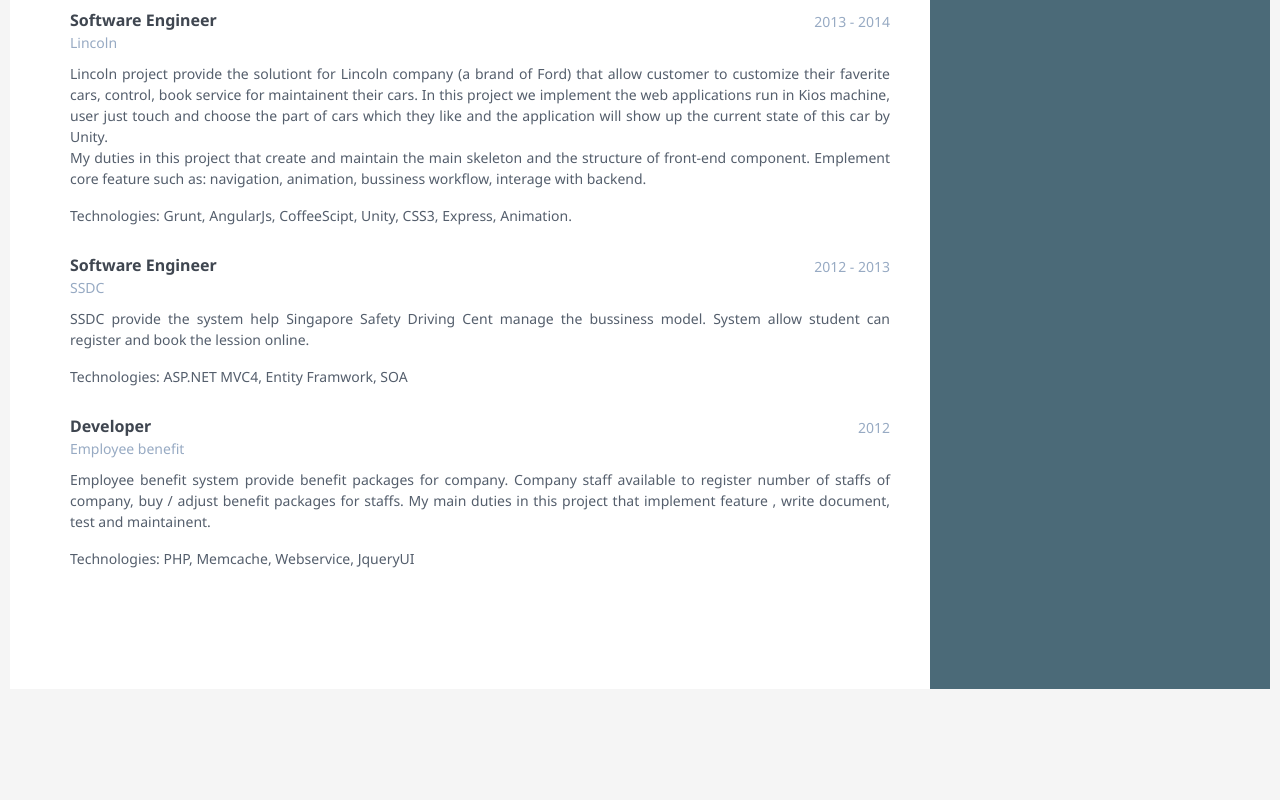
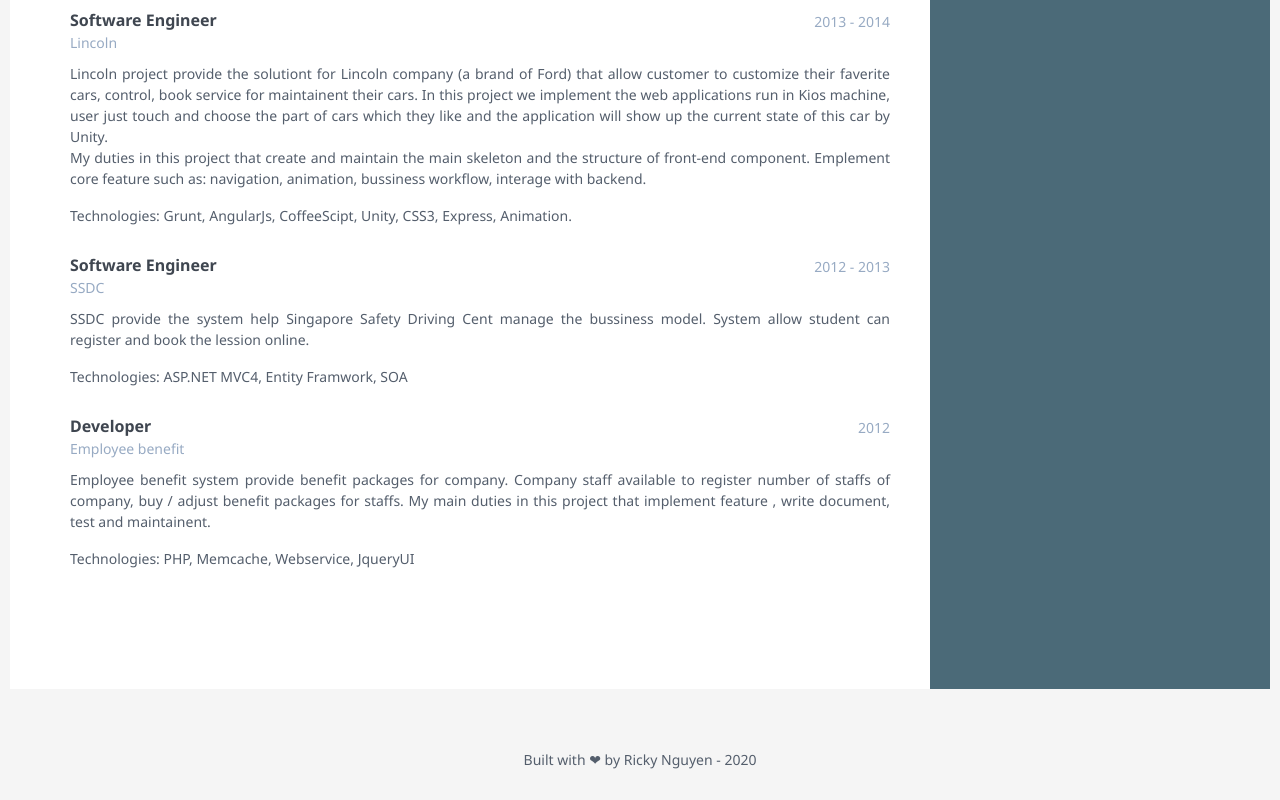
Before and after one commit to rickynguyen4590/cv, a Next.js app: page / in a window 1280 px wide. Shown: the part 1103-1903 px from the top of the page. Before the commit the page ends 1882 px from the top, so only its background shows below. Built offline with nearby package versions, Linux system fonts and the light colour scheme; some icons are missing.

Commit message:
Update new footer

```diff
--- a/pages/index.jsx
+++ b/pages/index.jsx
@@ -67,7 +67,8 @@ export default function Index() {
                             <p>
                                 Even though I can create an easy-to-use JS-lib for improving the team workload or create
                                 a modular application from scratch, I still believe that the hardest problem in this
-                                area is “how to motivate yourself and people around”. So, <b>I am looking forward to having
+                                area is “how to motivate yourself and people around”. So, <b>I am looking forward to
+                                having
                                 a change to resolve this problem with a long-term project</b>.
                             </p>
                             <p>I also have basic knowledge about deep-learning, BI, data-warehouse.</p>
@@ -135,7 +136,8 @@ export default function Index() {
                                     In this project, I implement the skeleton of the application, integrate with BI
                                     tool, cover the most of the main problems from front-end to backend. Planning and
                                     provide suggestion solutions with team and clients.<br/><br/>
-                                    <b>Success story: In production with more than 10 customer in Norwegian market.</b><br/>
+                                    <b>Success story: In production with more than 10 customer in Norwegian
+                                        market.</b><br/>
                                     Technologies: Zend, AngularJs, Enterprise Service Bus (ESB), Web Service, K8s,
                                     Docker, Jasper ETL
                                 </p>
@@ -211,7 +213,7 @@ export default function Index() {
 
             <footer className="footer">
                 <div className="text-center">
-
+                    Built with ❤ by Ricky Nguyen -  {(new Date).getFullYear()}
                 </div>
             </footer>
         </div>
```
